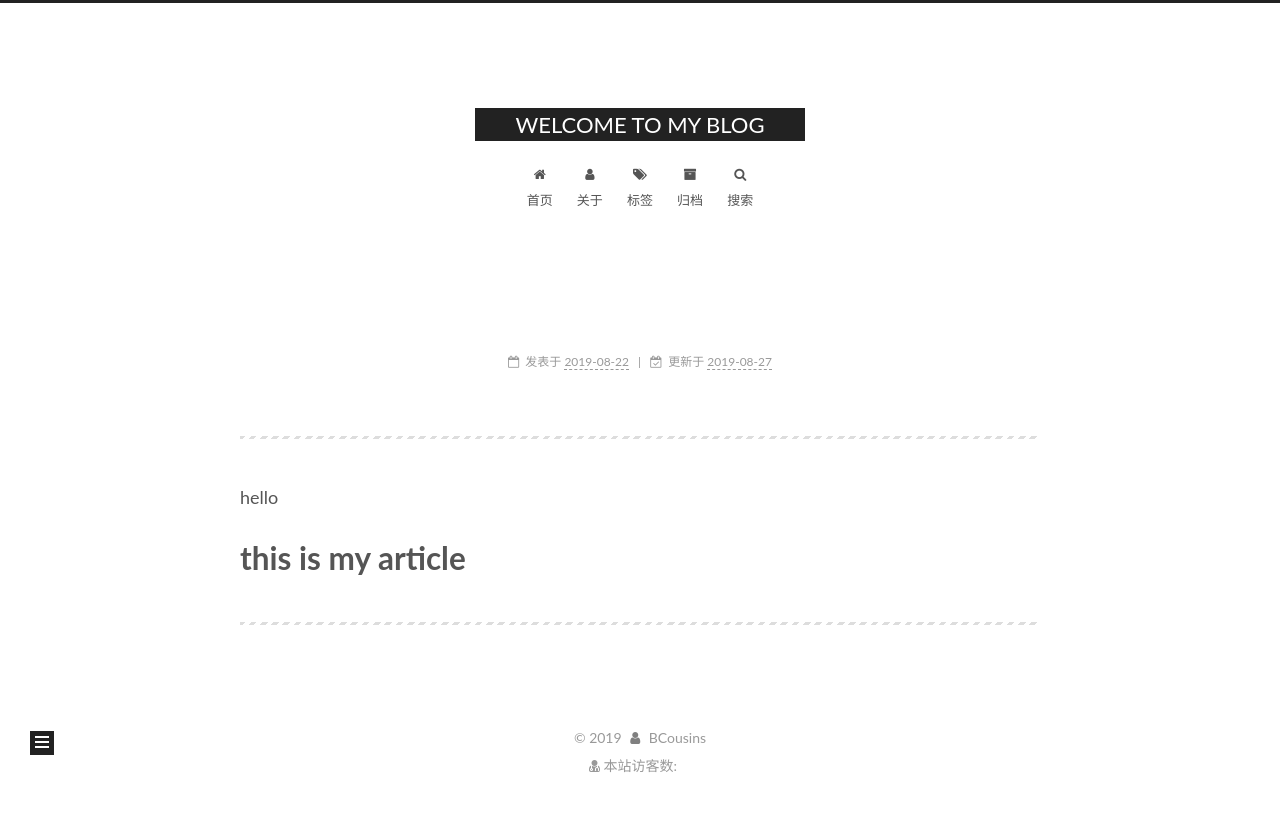
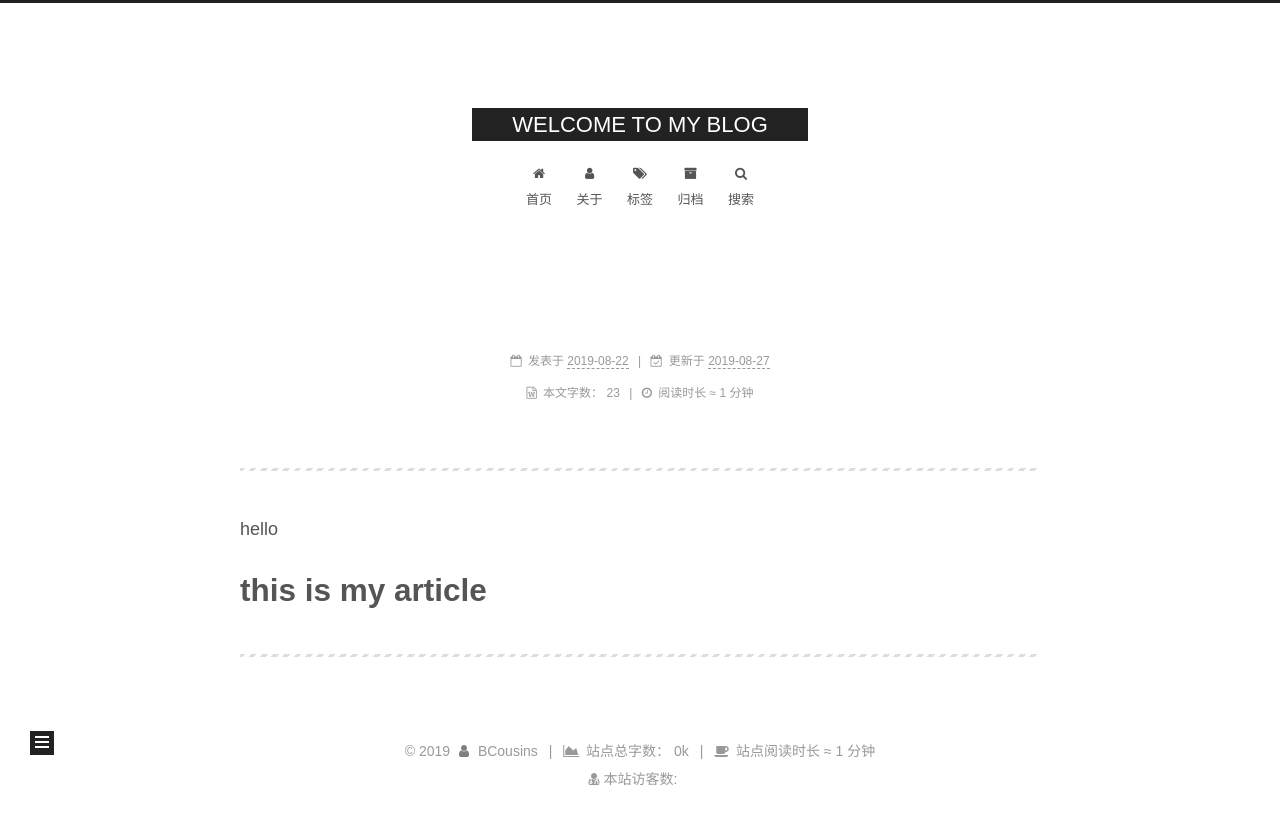
Before and after one commit to BCousins534/BCousins534.github.io, a plain HTML site: page 2019/08/22/hello-world/index.html in a window 1280 px wide. Drawn offline with Linux system fonts and the light colour scheme; some packages are replaced by stand-ins of ours; a script that the page names is missing.

Commit message:
Site updated: 2019-08-27 15:57:25

```diff
--- a/2019/08/22/hello-world/index.html
+++ b/2019/08/22/hello-world/index.html
@@ -297,6 +297,27 @@
 
 
 
+          <br>
+            <span class="post-meta-item" title="本文字数">
+              <span class="post-meta-item-icon">
+                <i class="fa fa-file-word-o"></i>
+              </span>
+
+                <span class="post-meta-item-text">本文字数：</span>
+
+              <span>23</span>
+            </span>
+
+            <span class="post-meta-item" title="阅读时长">
+              <span class="post-meta-item-icon">
+                <i class="fa fa-clock-o"></i>
+              </span>
+
+                <span class="post-meta-item-text">阅读时长 &asymp;</span>
+
+              <span>1 分钟</span>
+            </span>
+
 
         </div>
       </header>
@@ -487,6 +508,20 @@
     <i class="fa fa-user"></i>
   </span>
   <span class="author" itemprop="copyrightHolder">BCousins</span>
+    <span class="post-meta-divider">|</span>
+    <span class="post-meta-item-icon">
+      <i class="fa fa-area-chart"></i>
+    </span>
+      <span class="post-meta-item-text">站点总字数：</span>
+
+    <span title="站点总字数">0k</span>
+    <span class="post-meta-divider">|</span>
+    <span class="post-meta-item-icon">
+      <i class="fa fa-coffee"></i>
+    </span>
+      <span class="post-meta-item-text">站点阅读时长 &asymp;</span>
+
+    <span title="站点阅读时长">1 分钟</span>
 </div>
 <div class="powered-by">
 <i class="fa fa-user-md"></i><span id="busuanzi_container_site_uv">
--- a/css/main.css
+++ b/css/main.css
@@ -153,7 +153,7 @@ template {
 body {
   background: #fff;
   color: #555;
-  font-family: 'Lato', "PingFang SC", "Microsoft YaHei", sans-serif;
+  font-family: 'Monda', "PingFang SC", "Microsoft YaHei", sans-serif;
   font-size: 1em;
   line-height: 2;
   position: relative;
@@ -169,7 +169,7 @@ h3,
 h4,
 h5,
 h6 {
-  font-family: 'Lato', "PingFang SC", "Microsoft YaHei", sans-serif;
+  font-family: 'Monda', "PingFang SC", "Microsoft YaHei", sans-serif;
   font-weight: bold;
   line-height: 1.5;
   margin: 20px 0 15px;
@@ -1069,7 +1069,7 @@ pre .javascript .function {
 }
 .site-title {
   display: inline-block;
-  font-family: 'Lato', "PingFang SC", "Microsoft YaHei", sans-serif;
+  font-family: 'Roboto Slab', 'Monda', "PingFang SC", "Microsoft YaHei", sans-serif;
   font-size: 1.375em;
   font-weight: normal;
   line-height: 1.5;
@@ -1165,7 +1165,7 @@ pre .javascript .function {
 .post-body {
   overflow-wrap: break-word;
   word-wrap: break-word;
-  font-family: 'Lato', "PingFang SC", "Microsoft YaHei", sans-serif;
+  font-family: 'Monda', "PingFang SC", "Microsoft YaHei", sans-serif;
 }
 @media (min-width: 1200px) {
   .post-body {
@@ -1429,7 +1429,7 @@ pre .javascript .function {
 }
 .posts-expand .post-meta {
   color: #999;
-  font-family: 'Lato', "PingFang SC", "Microsoft YaHei", sans-serif;
+  font-family: 'Monda', "PingFang SC", "Microsoft YaHei", sans-serif;
   margin: 3px 0 60px 0;
   text-align: center;
 }
@@ -1685,7 +1685,7 @@ pre .javascript .function {
 }
 .links-of-author a::before,
 .links-of-author span.exturl::before {
-  background: #373e2b;
+  background: #998a61;
   border-radius: 50%;
   content: ' ';
   display: inline-block;
```
Also changed, not shown: about/index.html (+14 -0 lines), archives/2019/08/index.html (+14 -0 lines), archives/2019/index.html (+14 -0 lines), archives/index.html (+14 -0 lines), index.html (+35 -0 lines), tags/index.html (+14 -0 lines).
